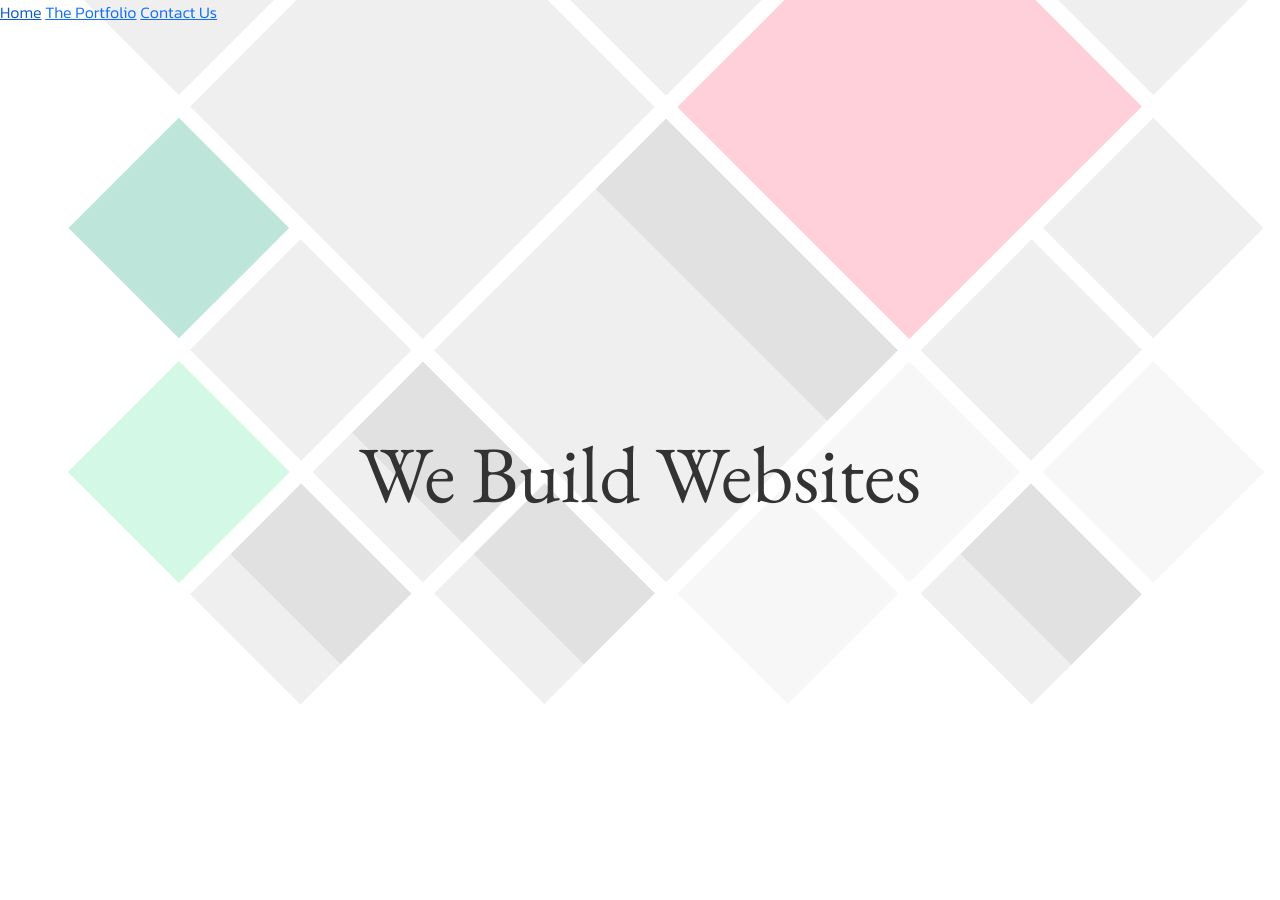
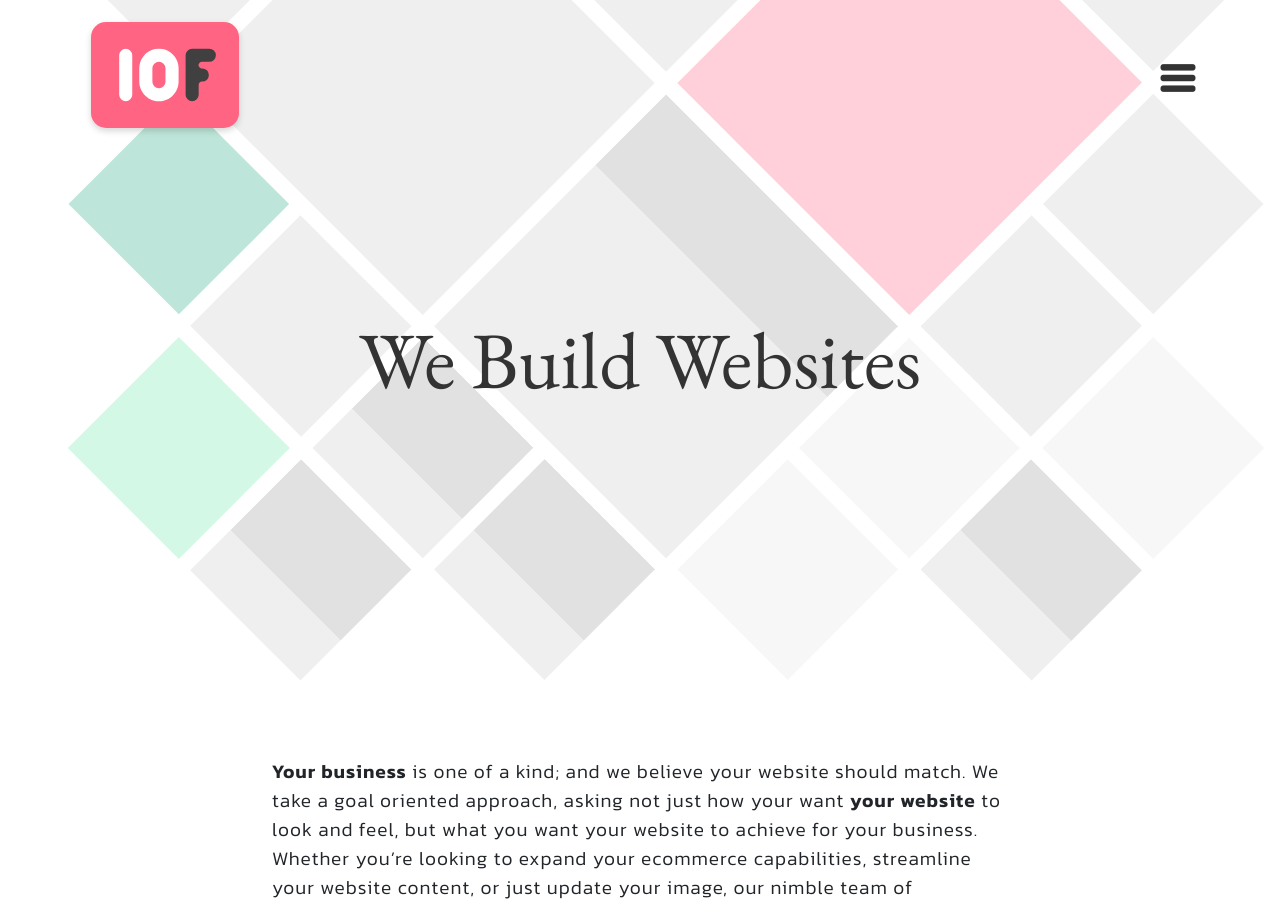
Before and after one commit to 10fdesign/website-dev, a Jekyll site: the page built from index.markdown, in a window 1280 px wide and 900 px high. Built offline with Jekyll 4.4.1, drawn with Linux system fonts in a browser that asks for light colours.

Commit message:
basic nav

```diff
--- /dev/null
+++ b/_includes/logo.html
@@ -0,0 +1,25 @@
+<svg xmlns="http://www.w3.org/2000/svg" xmlns:xlink="http://www.w3.org/1999/xlink" width="166" height="124" viewBox="0 0 166 124">
+  <defs>
+    <filter id="Path_29" x="0" y="0" width="166" height="124" filterUnits="userSpaceOnUse">
+      <feOffset dy="3" input="SourceAlpha"/>
+      <feGaussianBlur stdDeviation="3" result="blur"/>
+      <feFlood flood-opacity="0.161"/>
+      <feComposite operator="in" in2="blur"/>
+      <feComposite in="SourceGraphic"/>
+    </filter>
+  </defs>
+  <g id="Group_184" data-name="Group 184" transform="translate(137.781 34.357)">
+    <g transform="matrix(1, 0, 0, 1, -137.78, -34.36)" filter="url(#Path_29)">
+      <path id="Path_29-2" data-name="Path 29" d="M15,0H133a15,15,0,0,1,15,15V91a15,15,0,0,1-15,15H15A15,15,0,0,1,0,91V15A15,15,0,0,1,15,0Z" transform="translate(9 6)" fill="#ff6583"/>
+    </g>
+    <g id="_0" data-name="0" transform="translate(-80.515 -1.636)">
+      <path id="_0-2" data-name=" 0-2" d="M5144.2,261.737a19.783,19.783,0,0,1-3.962-.4,19.642,19.642,0,0,1-15.7-19.263V228.842a19.652,19.652,0,0,1,15.7-19.263,19.852,19.852,0,0,1,7.924,0,19.643,19.643,0,0,1,15.3,15.3,19.751,19.751,0,0,1,.4,3.963v13.233a19.894,19.894,0,0,1-.4,3.963,19.658,19.658,0,0,1-15.3,15.3A19.846,19.846,0,0,1,5144.2,261.737Zm0-39.417a6.546,6.546,0,0,0-6.552,6.543v13.181a6.554,6.554,0,1,0,13.107.07v-13.24a6.549,6.549,0,0,0-6.544-6.554Z" transform="translate(-5124.539 -209.18)" fill="#fff"/>
+    </g>
+    <path id="_1" data-name="1" d="M5069.875,209.18h0a6.523,6.523,0,0,1,6.523,6.523v39.511a6.523,6.523,0,0,1-6.523,6.523h0a6.523,6.523,0,0,1-6.523-6.523V215.7A6.523,6.523,0,0,1,5069.875,209.18Z" transform="translate(-5163.93 -210.816)" fill="#fff"/>
+    <g id="Group_185" data-name="Group 185" transform="translate(-34.174 -1.636)">
+      <g id="Group_186" data-name="Group 186">
+        <path id="Path_17" data-name="Path 17" d="M6.535,52.557A6.529,6.529,0,0,1,0,46.033V6.535A6.53,6.53,0,0,1,6.524,0h17.1a6.57,6.57,0,1,1,0,13.139H16.291a3.241,3.241,0,0,0-2.279.977,3.3,3.3,0,0,0,.015,4.63,3.238,3.238,0,0,0,2.311.962H16.7A6.57,6.57,0,0,1,16.7,32.848H16.52v0c-.059,0-.12-.005-.181-.005a3.24,3.24,0,0,0-2.311.962,3.273,3.273,0,0,0-.957,2.323c0,.028,0,.058,0,.087h0v9.8a6.53,6.53,0,0,1-6.524,6.536H6.535" transform="translate(0)" fill="#404040"/>
+      </g>
+    </g>
+  </g>
+</svg>
--- a/_includes/nav.html
+++ b/_includes/nav.html
@@ -1,5 +1,40 @@
 <nav>
-  <a href="/">Home</a>
-  <a href="/portfolio">The Portfolio</a>
-  <a href="/contact-us">Contact Us</a>
+	<div class="container">
+		<div class="row">
+			<div class="col-6">
+				<div class="logo">
+					{% include logo.html %}
+				</div>
+			</div>
+			<div class="col-6">
+				<label for="menu-toggle" class="menu-toggle">
+					<i class="icofont-navigation-menu"></i>
+				</label>
+			</div>
+		</div>
+	</div>
+	<input type="checkbox" id="menu-toggle" class="control-checkbox">
+	<div class="menu">
+		<div class="container">
+			<div class="row">
+				<div class="col-12 text-right">
+					<label for="menu-toggle" class="menu-toggle">
+						<i class="icofont-close"></i>
+					</label>
+				</div>
+			</div>
+		</div>
+		<div class="menu-items">
+		  <a href="/">Home</a>
+		  <a href="/portfolio">The Portfolio</a>
+		  <a href="/contact-us">Contact Us</a>
+		</div>
+	</div>
 </nav>
+<script>
+	$(document).ready( function () {
+		$("body").scroll( function (e) {
+			console.log(e);
+		});
+	});
+</script>
--- a/css/style.css
+++ b/css/style.css
@@ -99,8 +99,90 @@ h1, h2, h3, h4 {
 	flex-grow: 1;
 }
 
+/* Nav Menu */
+
+.menu {
+  position: fixed;
+  height: 100%;
+  width: 100%;
+  background: var(--light-gray);
+  top: 0;
+  left: 0;
+  display: block;
+  opacity: 0;
+  pointer-events: none;
+  transition: opacity 0.2s;
+}
+
+#menu-toggle:checked + .menu {
+	pointer-events: all;
+	opacity: 1;
+}
+
+.menu-toggle {
+	display: block;
+  height: 100%;
+  text-align: right;
+  display: flex;
+  align-items: center;
+  flex-direction: row-reverse;
+  font-size: 40px;
+  color: var(--dark-gray);
+}
+
+nav {
+  margin-top: 1em;
+  position: fixed;
+  z-index: 10;
+  width: 100%;
+}
+
+.menu-items {
+  display: flex;
+  flex-direction: column;
+  height: 100%;
+  width: 100%;
+  align-items: center;
+  justify-content: center;
+  position: absolute;
+  top: 0;
+}
+
+.control-checkbox {
+	display: none;
+}
+
+.menu-items a {
+  text-decoration: none;
+  color: var(--dark-gray);
+  margin: 0.2em 0;
+}
+
+.menu-items a:hover, .menu-items a:focus, .menu-items a:active {
+  opacity: 0.6;
+}
+
+.menu .menu-toggle {
+  height: 124px;
+  z-index: 11;
+  position: relative;
+}
+
+.menu > .container {
+  margin-top: 1em;
+  position: relative;
+}
+
+label.menu-toggle {
+  cursor: pointer;
+}
+
+label.menu-toggle:hover, label.menu-toggle:active, label.menu-toggle:focus {
+  opacity: 0.5;
+}
+
+
 /* Logo nonsense */
-
 
 :root {
   --logo-animation-duration: 0.6s;
@@ -253,7 +335,7 @@ h1, h2, h3 {
 .homepage-header-grid-wrapper {
 	position: relative;
 	width: 100%;
-	height: 100vh;
+	height: 80vh;
 }
 
 h1.homepage-header-title {
```
